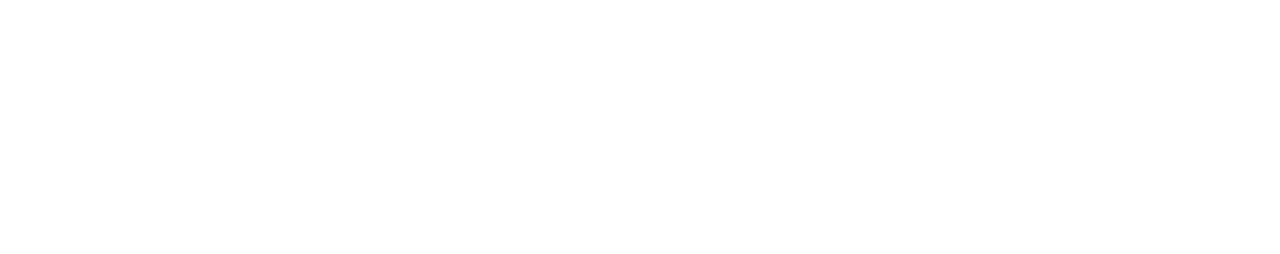
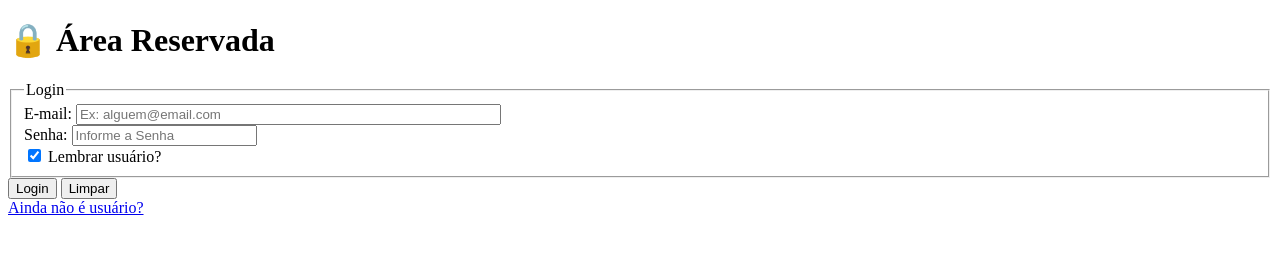
Before and after one commit to fatecitu/exemplo-formulario-html, a plain HTML site: page index.html in a window 1280 px wide. Drawn offline with Linux system fonts and the light colour scheme.

Commit message:
Formulario de Login

```diff
--- a/index.html
+++ b/index.html
@@ -1,12 +1,32 @@
 <!DOCTYPE html>
-<html lang="en">
+<html lang="pt-BR">
+
 <head>
     <meta charset="UTF-8">
     <meta http-equiv="X-UA-Compatible" content="IE=edge">
     <meta name="viewport" content="width=device-width, initial-scale=1.0">
-    <title>Document</title>
+    <title>🔒 Área Reservada</title>
 </head>
+
 <body>
+    <h1>🔒 Área Reservada</h1>
+    <form name="form-login" method="post">
+        <fieldset>
+            <legend>Login</legend>
+            <label>E-mail:</label>
+            <input type="email" id="email" name="email" maxlength="100"
+                title="Informe um e-mail com no máximo 100 caracteres" size="50" placeholder="Ex: alguem@email.com"
+                required /><br>
+            <label>Senha:</label>
+            <input type="password" id="senha" name="senha" placeholder="Informe a Senha"
+                title="Informe a sua senha de no mínimo 6 caracteres" required /><br>
+            <input type="checkbox" id="lembrar" name="lembrar" checked>
+            Lembrar usuário?
+        </fieldset>
+        <input type="submit" value="Login" />
+        <input type="reset" value="Limpar" />
+    </form>
+    <a href="novo.html">Ainda não é usuário?</a>
+</body>
 
-</body>
 </html>
```
